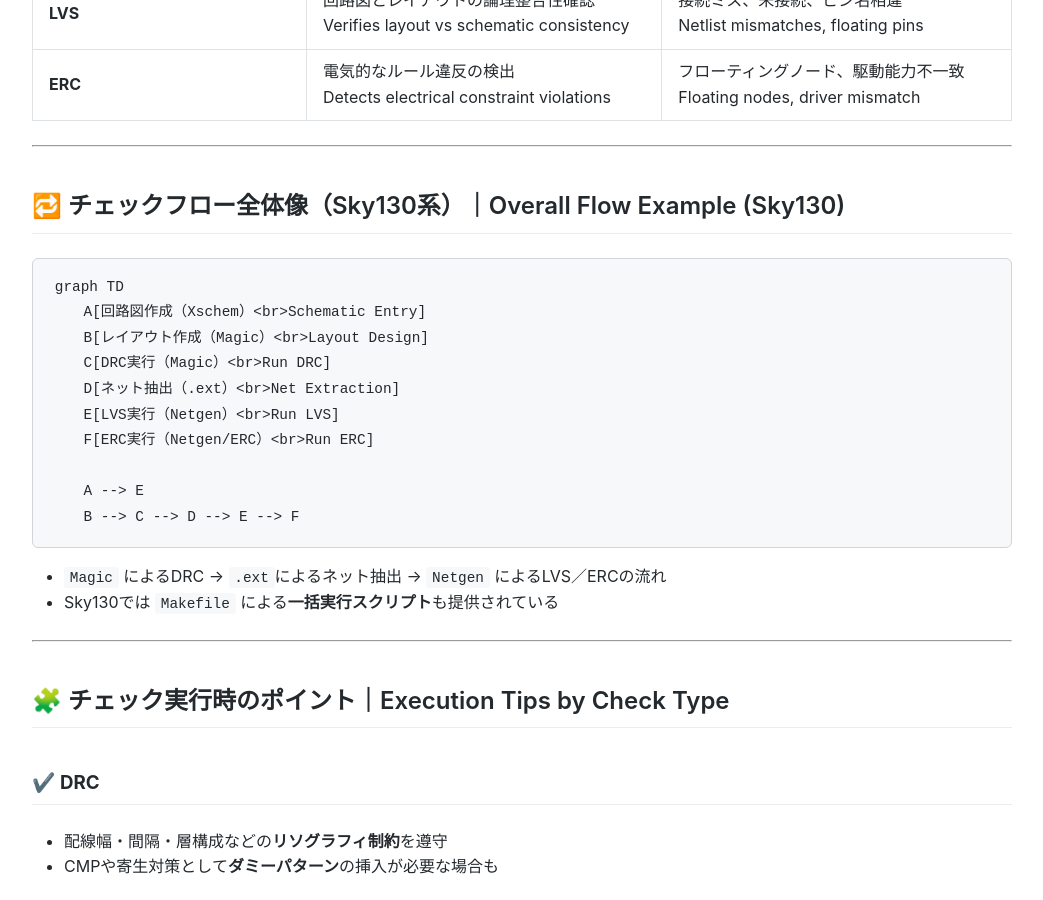
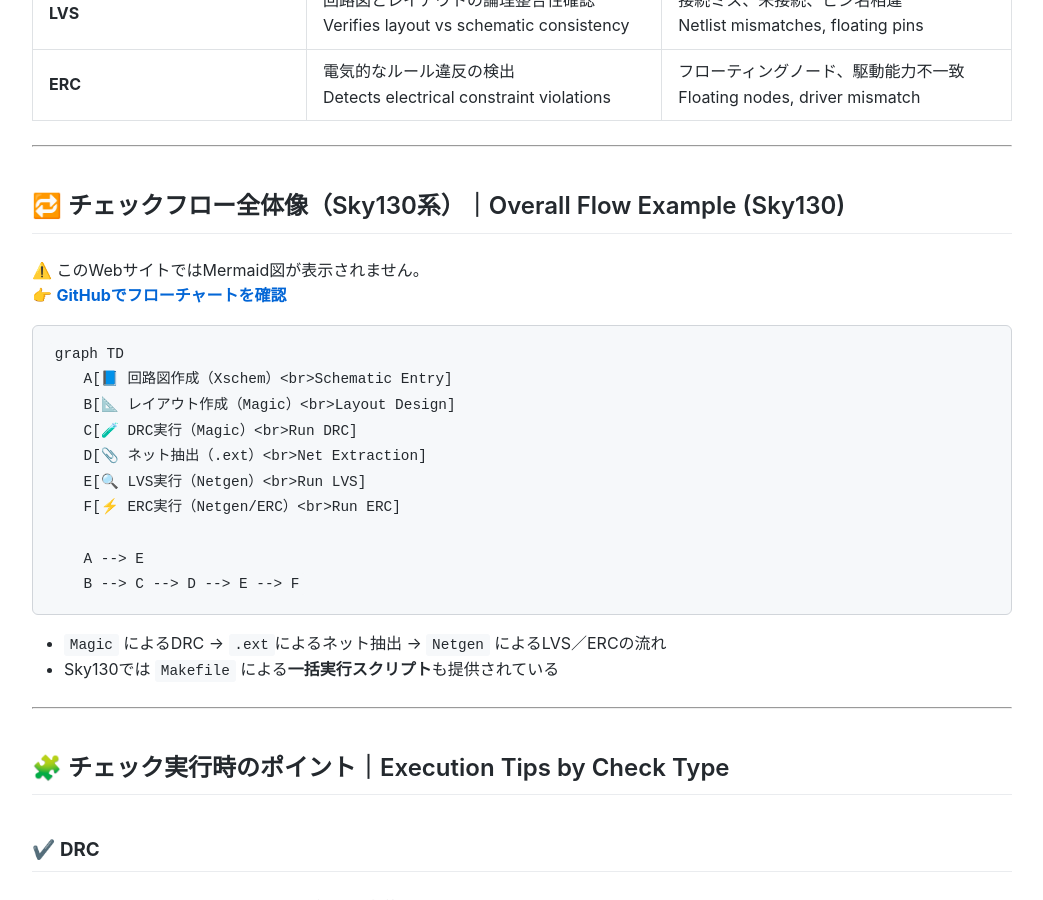
Before and after one commit to Samizo-AITL/Edusemi-v4x, a Jekyll site: the page built from d_chapter6_pdk_and_eda_environment/rule_check_flow.md, in a window 1280 px wide and 900 px high, scrolled down 760 px. Shown: the whole window, without its empty margins (118-1161 px from the left). Built offline with Jekyll 4.4.1, drawn with Linux system fonts in a browser that asks for light colours.

Commit message:
Update rule_check_flow.md

````diff
--- a/d_chapter6_pdk_and_eda_environment/rule_check_flow.md
+++ b/d_chapter6_pdk_and_eda_environment/rule_check_flow.md
@@ -32,14 +32,17 @@
 
 ## 🔁 チェックフロー全体像（Sky130系）｜Overall Flow Example (Sky130)
 
+⚠️ このWebサイトではMermaid図が表示されません。
+👉 [**GitHubでフローチャートを確認**](https://github.com/Samizo-AITL/Edusemi-v4x/blob/main/d_chapter6_pdk_and_eda_environment/rule_check_flow.md)
+
 ```mermaid
 graph TD
-    A[回路図作成（Xschem）<br>Schematic Entry]
-    B[レイアウト作成（Magic）<br>Layout Design]
-    C[DRC実行（Magic）<br>Run DRC]
-    D[ネット抽出（.ext）<br>Net Extraction]
-    E[LVS実行（Netgen）<br>Run LVS]
-    F[ERC実行（Netgen/ERC）<br>Run ERC]
+    A[📘 回路図作成（Xschem）<br>Schematic Entry]
+    B[📐 レイアウト作成（Magic）<br>Layout Design]
+    C[🧪 DRC実行（Magic）<br>Run DRC]
+    D[📎 ネット抽出（.ext）<br>Net Extraction]
+    E[🔍 LVS実行（Netgen）<br>Run LVS]
+    F[⚡ ERC実行（Netgen/ERC）<br>Run ERC]
 
     A --> E
     B --> C --> D --> E --> F
````
